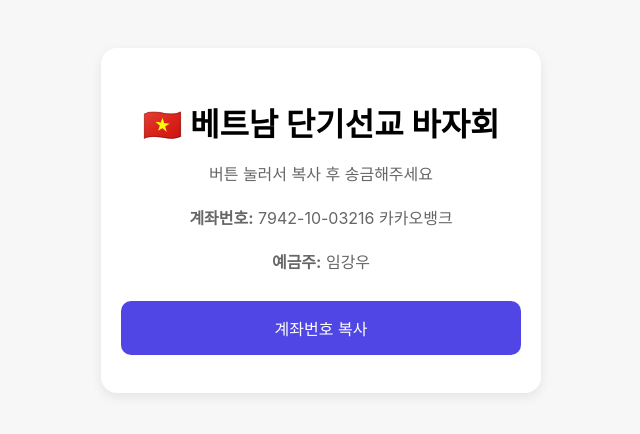
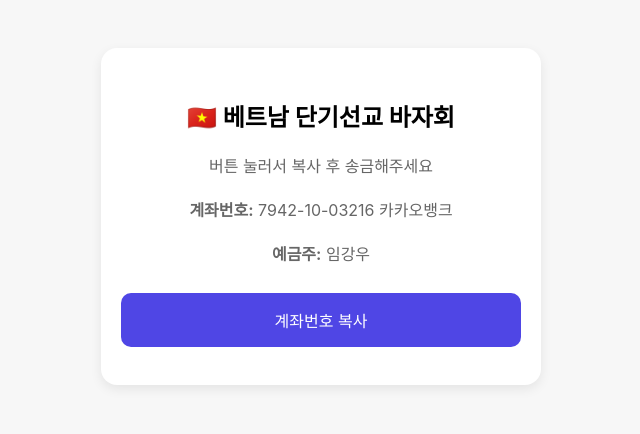
Before and after one commit to imk4ng/vietnam-bazzar, a plain HTML site: page index.html in a window 1280 px wide. Shown: the whole page, without its empty margins (319-959 px from the left). Drawn offline with Linux system fonts and the light colour scheme.

Commit message:
Update index.html

```diff
--- a/index.html
+++ b/index.html
@@ -50,7 +50,7 @@
 <body>
 
 <div class="card">
-  <h1>🇻🇳 베트남 단기선교 바자회</h1>
+  <h2>🇻🇳 베트남 단기선교 바자회</h2>
   <p>버튼 눌러서 복사 후 송금해주세요</p>
   <p><strong>계좌번호:</strong> 7942-10-03216 카카오뱅크</p>
   <p><strong>예금주:</strong> 임강우</p>
```
